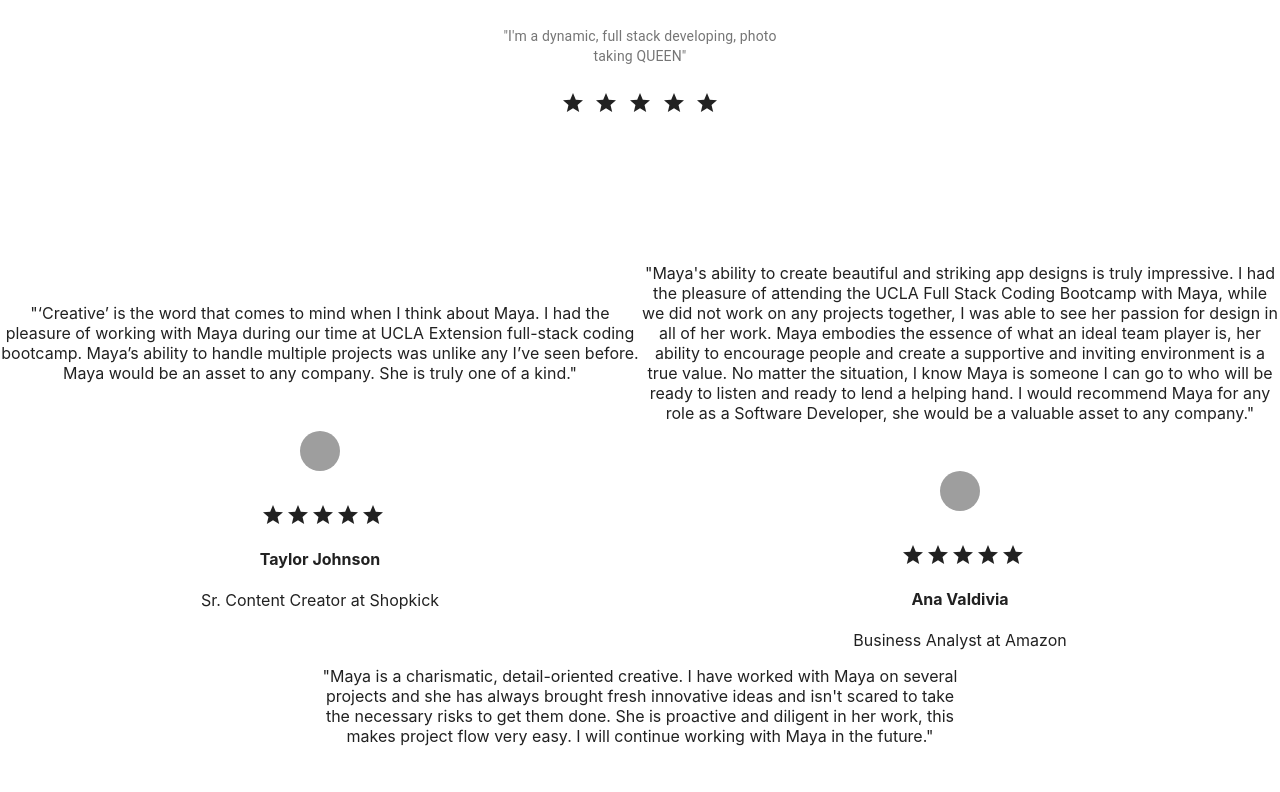
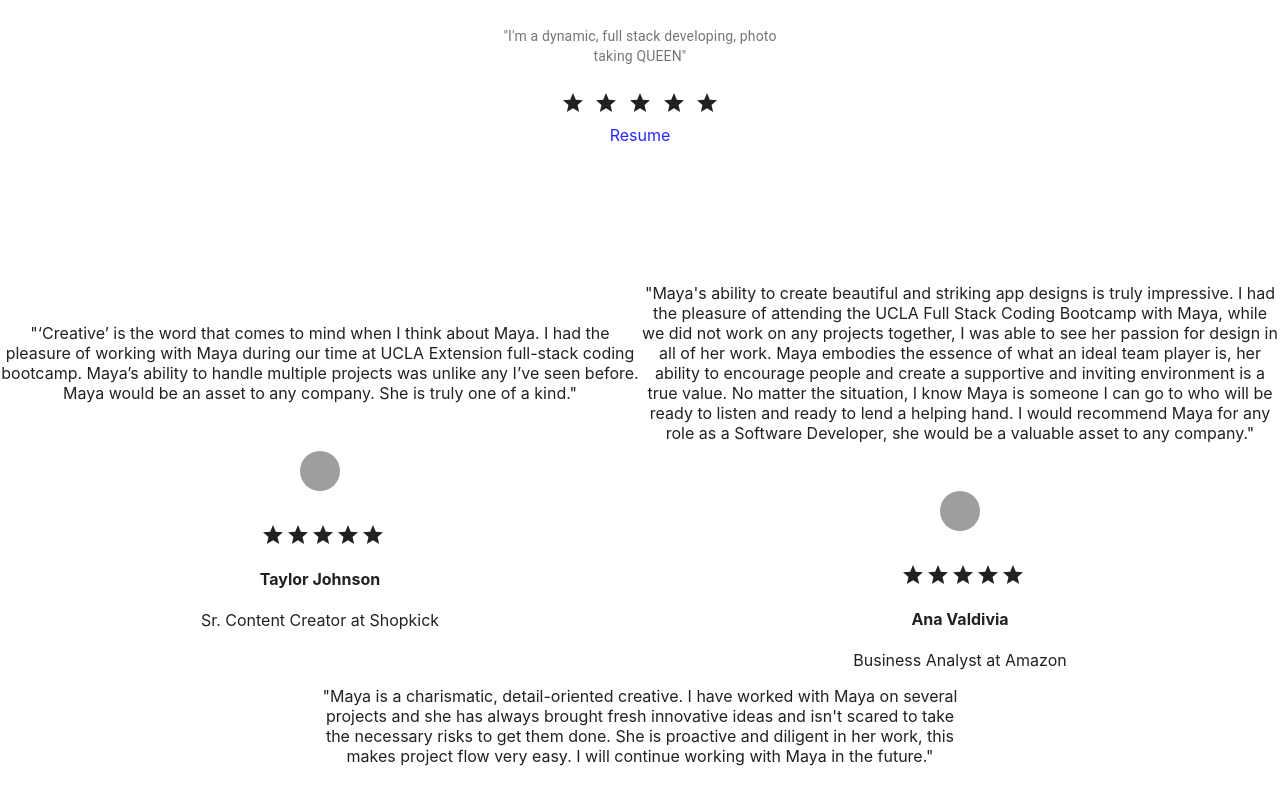
Before and after one commit to mchisem/react-portfolio, a React (Create React App) app: page / in a window 1280 px wide. Shown: the part 1000-1792 px from the top of the page. Built offline with nearby package versions, Linux system fonts and the light colour scheme; grey boxes are pictures that could not be loaded.

Commit message:
added resumelink

```diff
--- a/src/App.css
+++ b/src/App.css
@@ -2,37 +2,7 @@
   text-align: center;
 }
 
-.App-logo {
-  height: 40vmin;
-  pointer-events: none;
+a {
+  text-decoration: none;
+  color: rgba(2, 2, 255, 0.856);
 }
-
-@media (prefers-reduced-motion: no-preference) {
-  .App-logo {
-    animation: App-logo-spin infinite 20s linear;
-  }
-}
-
-.App-header {
-  background-color: #282c34;
-  min-height: 100vh;
-  display: flex;
-  flex-direction: column;
-  align-items: center;
-  justify-content: center;
-  font-size: calc(10px + 2vmin);
-  color: white;
-}
-
-.App-link {
-  color: #61dafb;
-}
-
-@keyframes App-logo-spin {
-  from {
-    transform: rotate(0deg);
-  }
-  to {
-    transform: rotate(360deg);
-  }
-}
--- a/src/components/About/About.js
+++ b/src/components/About/About.js
@@ -29,6 +29,9 @@ export default function RecipeReviewCard() {
           <StarIcon></StarIcon>
           <StarIcon></StarIcon>
       </CardActions>
+      <a href="https://docs.google.com/document/d/1PtiQZwzOEzbH0tE27GN5v6nI0eb3fZMtttzrr2C-asE/edit">
+        Resume
+      </a>
     </Card>
     </div>
   );
--- a/src/components/Navbar/Navbar.js
+++ b/src/components/Navbar/Navbar.js
@@ -13,7 +13,7 @@ export default function ButtonAppBar() {
       <AppBar position="fixed">
         <Toolbar>
           <Button edge="start" color="inherit" aria-label="menu">
-            <Link id="title" to="/">
+            <Link to="/" id="title">
                 MC
             </Link>
           </Button>
```
